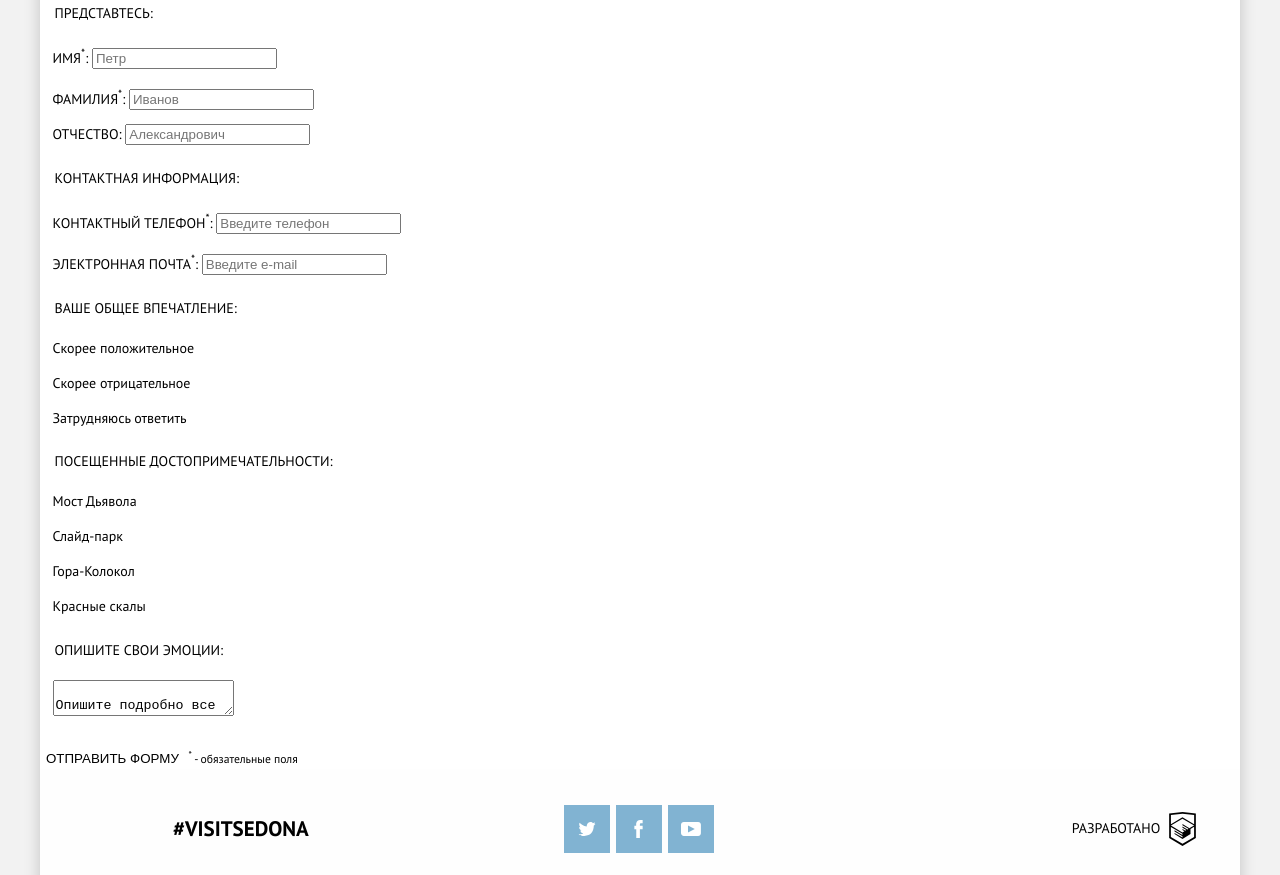
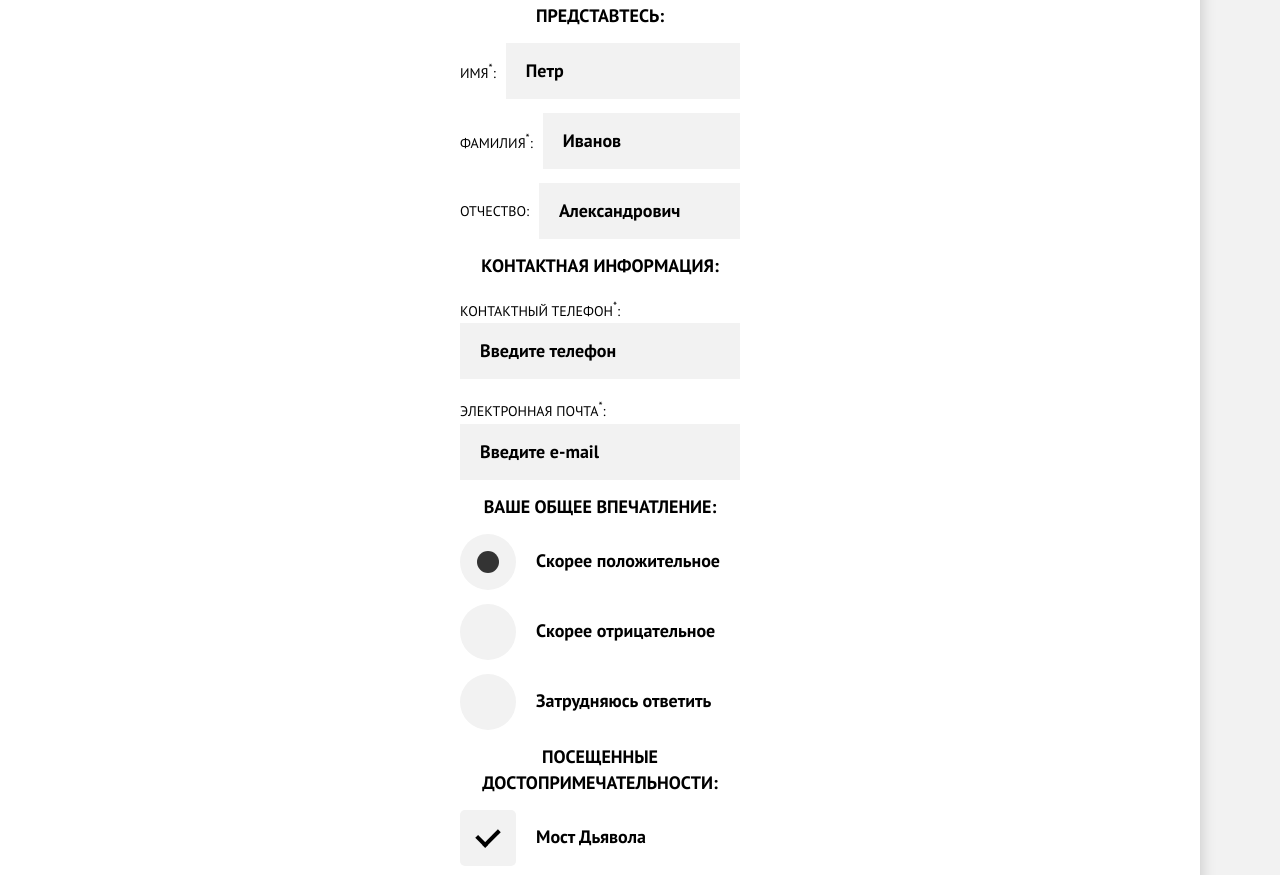
Before and after one commit to AlexeyUdalov90/Sedonia, a website: page form.html in a window 1280 px wide. Shown: the part 525-1400 px from the top of the page. Drawn offline with Linux system fonts and the light colour scheme.

Commit message:
Stylized form fields and toggles

```diff
--- a/form.html
+++ b/form.html
@@ -48,51 +48,41 @@
         <form action="#" method="post" class="recall-form">
           <fieldset class="recall-form__block">
             <legend class="recall-form__title">Представтесь:</legend>
-            <p class="input-text recall-form__input">
-              <label class="input-text__label">
-                Имя<sup>*</sup>:
-                <input type="text" class="input-text__field" name="name" id="name" placeholder="Петр" required>
-              </label>
+            <p class="input-text recall-form__input input-text--row">
+              <label for="name" class="input-text__label">Имя<sup>*</sup>:</label>
+              <input type="text" class="input-text__field" name="name" id="name" placeholder="Петр" required>
             </p>
-            <p class="input-text recall-form__input">
-              <label class="input-text__label">
-                Фамилия<sup>*</sup>:
-                <input type="text" class="input-text__field" name="surname" id="surname" placeholder="Иванов" required>
-              </label>
+            <p class="input-text recall-form__input input-text--row">
+              <label for="surname" class="input-text__label">Фамилия<sup>*</sup>:</label>
+              <input type="text" class="input-text__field" name="surname" id="surname" placeholder="Иванов" required>
             </p>
-            <p class="input-text recall-form__input">
-              <label class="input-text__label">
-                Отчество:
-                <input type="text" class="input-text__field" name="patronymic" id="patronymic" placeholder="Александрович">
-              </label>
+            <p class="input-text recall-form__input input-text--row">
+              <label for="patronymic" class="input-text__label">Отчество:</label>
+              <input type="text" class="input-text__field" name="patronymic" id="patronymic" placeholder="Александрович">
             </p>
           </fieldset>
           <fieldset class="recall-form__block">
             <legend class="recall-form__title">Контактная информация:</legend>
-            <p class="input-text recall-form__input">
-              <label class="input-text__label">
-                Контактный телефон<sup>*</sup>:
-                <input type="tel" class="input-text__field input-text__field--phone" name="phone" id="phone" placeholder="Введите телефон" required>
-              </label>
+            <p class="input-text recall-form__input input-text--col">
+              <label for="phone" class="input-text__label">Контактный телефон<sup>*</sup>:</label>
+              <input type="tel" class="input-text__field input-text__field--phone" name="phone" id="phone" placeholder="Введите телефон" required>
             </p>
-            <p class="input-text recall-form__input">
-              <label class="input-text__label">
-                Электронная почта<sup>*</sup>:
-                <input type="email" class="input-text__field input-text__field--email" name="email" id="email" placeholder="Введите e-mail" required>
-              </label>
+            <p class="input-text recall-form__input input-text--col">
+              <label for="email" class="input-text__label">Электронная почта<sup>*</sup>:</label>
+              <input type="email" class="input-text__field input-text__field--email" name="email" id="email" placeholder="Введите e-mail" required>
             </p>
           </fieldset>
           <fieldset class="recall-form__block">
             <legend class="recall-form__title">Ваше общее впечатление:</legend>
             <p class="input-radio">
               <label class="input-radio__label">
-                <input type="radio" class="visually-hidden" name="rating" value="good" checked>
+                <input type="radio" class="visually-hidden" name="rating" value="2" checked>
                 <span class="input-radio__control"></span>Скорее положительное
               </label>
             </p>
             <p class="input-radio">
               <label class="input-radio__label">
-                <input type="radio" class="visually-hidden" name="rating" value="bad">
+                <input type="radio" class="visually-hidden" name="rating" value="1">
                 <span class="input-radio__control"></span>Скорее отрицательное
               </label>
             </p>
@@ -134,9 +124,7 @@
             <legend class="recall-form__title">Опишите свои эмоции:</legend>
             <p class="input-text">
               <label class="visually-hidden" for="emotions">Ваши эмоции:</label>
-              <textarea name="emotions" id="emotions" class="input-text__field input-text__field--textarea">
-                Опишите подробно все свои восторги
-              </textarea>
+              <textarea name="emotions" id="emotions" class="input-text__field input-text__field--textarea" placeholder="Опишите подробно все свои восторги"></textarea>
             </p>
           </fieldset>
           <button class="button recall-form__button" type="submit">Отправить форму</button>
--- /dev/null
+++ b/sass/blocks/input-checkbox.scss
@@ -0,0 +1,42 @@
+.input-checkbox__label {
+  font-size: 18px;
+  line-height: 26px;
+  font-weight: 700;
+
+  cursor: pointer;
+}
+
+.input-checkbox__control {
+  position: relative;
+
+  display: inline-block;
+  vertical-align: middle;
+  margin-right: 20px;
+
+  width: 56px;
+  height: 56px;
+
+  background-color: $input-background;
+  border-radius: 5px;
+
+  &::before {
+    content: "";
+    display: none;
+
+    position: absolute;
+    top: 18px;
+    left: 50%;
+
+    width: 18px;
+    height: 10px;
+
+    border: 4px solid #000000;
+    border-top: none;
+    border-right: none;
+    transform: translateX(-50%) rotate(-45deg);
+  }
+}
+
+input[type="checkbox"]:checked ~ .input-checkbox__control::before {
+  display: block;
+}
--- /dev/null
+++ b/sass/blocks/input-radio.scss
@@ -0,0 +1,41 @@
+.input-radio__label {
+  font-size: 18px;
+  line-height: 26px;
+  font-weight: 700;
+
+  cursor: pointer;
+}
+
+.input-radio__control {
+  position: relative;
+
+  display: inline-block;
+  vertical-align: middle;
+  margin-right: 20px;
+
+  width: 56px;
+  height: 56px;
+
+  background-color: $input-background;
+  border-radius: 50%;
+
+  &::before {
+    content: "";
+    display: none;
+
+    position: absolute;
+    top: 50%;
+    left: 50%;
+
+    width: 22px;
+    height: 22px;
+
+    border-radius: 50%;
+    background-color: $radio-checked;
+    transform: translate(-50%, -50%);
+  }
+}
+
+input[type="radio"]:checked ~ .input-radio__control::before {
+  display: block;
+}
--- a/sass/blocks/input-text.scss
+++ b/sass/blocks/input-text.scss
@@ -1,3 +1,47 @@
+.input-text {
+  display: flex;
+  justify-content: flex-start;
+
+  width: 280px;
+
+  &--row {
+    flex-direction: row;
+    align-items: center;
+  }
+
+  &--col {
+    flex-direction: column;
+  }
+}
+
 .input-text__label {
+  margin-right: 10px;
+  line-height: 26px;
   text-transform: uppercase;
 }
+
+.input-text__field {
+  padding: 15px 20px;
+  flex-grow: 1;
+
+  min-width: 190px;
+
+  font: inherit;
+  font-size: 18px;
+  line-height: 26px;
+  font-weight: 700;
+
+  background-color: $input-background;
+  border: none;
+  box-sizing: border-box;
+
+  &::placeholder {
+    color: $text-color;
+  }
+
+  &--textarea {
+    width: 100%;
+    height: 160px;
+    resize: none;
+  }
+}
--- a/sass/blocks/page-body.scss
+++ b/sass/blocks/page-body.scss
@@ -2,7 +2,7 @@
   margin: 0;
   padding: 0;
 
-  font-family: "PT Sans", sans-serif;
+  font-family: "PT Sans", "Arial", sans-serif;
   font-weight: 400;
   font-size: 14px;
   line-height: 21px;
@@ -14,7 +14,6 @@
 
 .page-body__content {
   min-width: 320px;
-  margin: 0 auto;
 
   background-color: #ffffff;
   box-shadow: 0 5px 15px rgba(#000000, 0.2);
--- a/sass/blocks/recall-form.scss
+++ b/sass/blocks/recall-form.scss
@@ -1,11 +1,19 @@
 .recall-form {
+  margin: 0 auto;
+  width: 280px;
   text-transform: none;
 }
 
 .recall-form__block {
+  margin: 0;
+  padding: 0;
   border: none;
 }
 
 .recall-form__title {
+  font-size: 18px;
+  line-height: 26px;
+  font-weight: 700;
   text-transform: uppercase;
+  text-align: center;
 }
--- a/sass/blocks/visually-hidden.scss
+++ b/sass/blocks/visually-hidden.scss
@@ -1,4 +1,4 @@
-.visually-hidden:not(:focus):not(:active) {
+.visually-hidden {
   position: absolute;
 
   width: 1px;
--- a/sass/style.scss
+++ b/sass/style.scss
@@ -14,5 +14,7 @@
 @import "blocks/find-hotel.scss";
 @import "blocks/recall-form.scss";
 @import "blocks/input-text.scss";
+@import "blocks/input-radio.scss";
+@import "blocks/input-checkbox.scss";
 @import "blocks/social-list.scss";
 @import "blocks/page-footer.scss";
--- a/sass/variables.scss
+++ b/sass/variables.scss
@@ -6,6 +6,7 @@ $blue: rgb(129, 179, 210);
 $dark-blue: rgb(102, 158, 192);
 $darken-blue: rgb(84, 150, 189);
 $gray: rgb(238, 238, 238);
+$dark-gray: rgb(242, 242, 242);
 
 $text-color: #000000;
 $other-text-color: #ffffff;
@@ -22,3 +23,5 @@ $reasons-background: $gray;
 $reasons-img-background: $blue;
 $advantages-background: #ffffff;
 $footer-background: rgb(254, 254, 254);
+$input-background: $dark-gray;
+$radio-checked: rgb(51, 51, 51);
```
Also changed, not shown: css/style.css.
